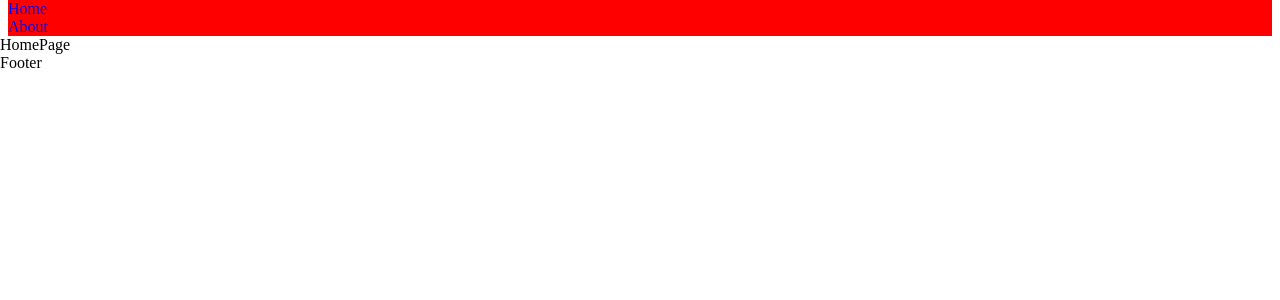
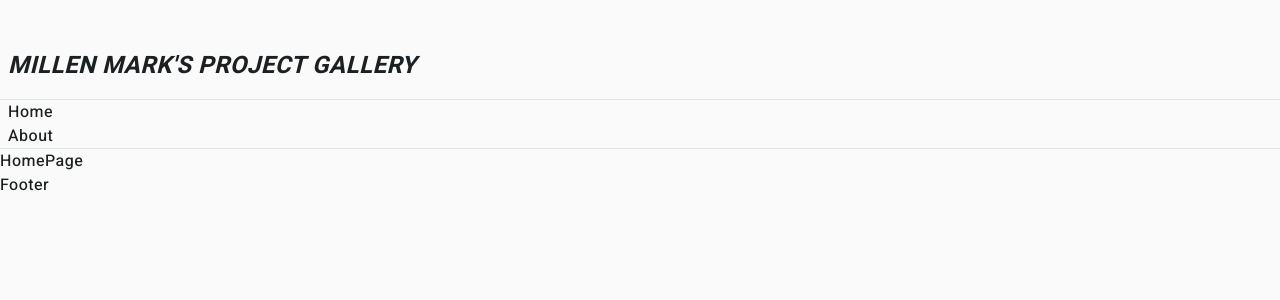
Before and after one commit to Millenmark/react-project-gallery, a React (Vite) app: page / in a window 1280 px wide. Shown: the top 300 px of the page. Built offline with nearby package versions, Linux system fonts and the light colour scheme; the HTML template or start-up script is replaced by a standard one.

Commit message:
added border top and bottom

```diff
--- a/src/App.css
+++ b/src/App.css
@@ -2,8 +2,16 @@
   box-sizing: border-box;
 }
 
+
+
 body {
   margin: 0;
+  background: var(--background-color);
+  color: var(--dark-color);
+  /* font-size: clamp(.6rem, 2vw, 3rem); */
+  font-family: var(--font-family);
+  font-weight: 500;
+  letter-spacing: .5px;
 }
 
 ul {
@@ -17,4 +25,5 @@ ul li {
 
 ul li a {
   text-decoration: none;
+  color: inherit;
 }
--- a/src/components/header/Header.jsx
+++ b/src/components/header/Header.jsx
@@ -1,24 +1,19 @@
 import React from 'react'
-
-import { Link } from 'react-router-dom'
+import style from './Header.module.css'
 
 import { Container } from '../../ui'
+import Navbar from '../navbar/Navbar'
 
 const Header = () => {
   return (
-    <header>
+    <header className={style.header}>
       <Container>
-        <nav>
-          <ul>
-            <li>
-              <Link to="/">Home</Link>
-            </li>
-            <li>
-              <Link to="/about">About</Link>
-            </li>
-          </ul>
-        </nav>
+        <div className={style['top-nav']}>
+          <h1>Millen Mark's Project Gallery</h1>
+        </div>
       </Container>
+
+      <Navbar/>
     </header>
   )
 }
--- a/src/components/header/Header.module.css
+++ b/src/components/header/Header.module.css
@@ -0,0 +1,14 @@
+.header {
+  padding-top: 3rem;
+}
+
+.top-nav {
+  text-transform: uppercase;
+  font-style: italic;
+  padding-bottom: 1rem;
+}
+
+.top-nav h1 {
+  margin: 0;
+  font-size: 1.5rem;
+}
--- /dev/null
+++ b/src/components/navbar/Navbar.jsx
@@ -0,0 +1,26 @@
+import React from 'react'
+
+import { Link } from 'react-router-dom'
+import { Container } from '../../ui'
+import style from './Navbar.module.css'
+
+const Navbar = () => {
+  return (
+    <div className={style.border}>
+      <Container>
+        <nav>
+          <ul>
+            <li>
+              <Link to="/">Home</Link>
+            </li>
+            <li>
+              <Link to="/about">About</Link>
+            </li>
+          </ul>
+        </nav>
+      </Container>
+    </div>
+  )
+}
+
+export default Navbar
--- /dev/null
+++ b/src/components/navbar/Navbar.module.css
@@ -0,0 +1,4 @@
+.border {
+  border: solid var(--slight-color);
+  border-width: 1px 0;
+}
--- a/src/index.css
+++ b/src/index.css
@@ -0,0 +1,9 @@
+@import url('https://fonts.googleapis.com/css2?family=Heebo:wght@100;200;300;400;500;600;700;800;900&display=swap');
+
+:root {
+  --font-family: 'Heebo', sans-serif;
+
+  --background-color: #fafafa;
+  --dark-color: #1c2022;
+  --slight-color: #dbe5e6;
+}
--- a/src/ui/container/Container.module.css
+++ b/src/ui/container/Container.module.css
@@ -1,5 +1,4 @@
 .container {
   width: min(100% - 1rem, 1280px);
   margin-inline: auto;
-  background-color: red;
 }
```
